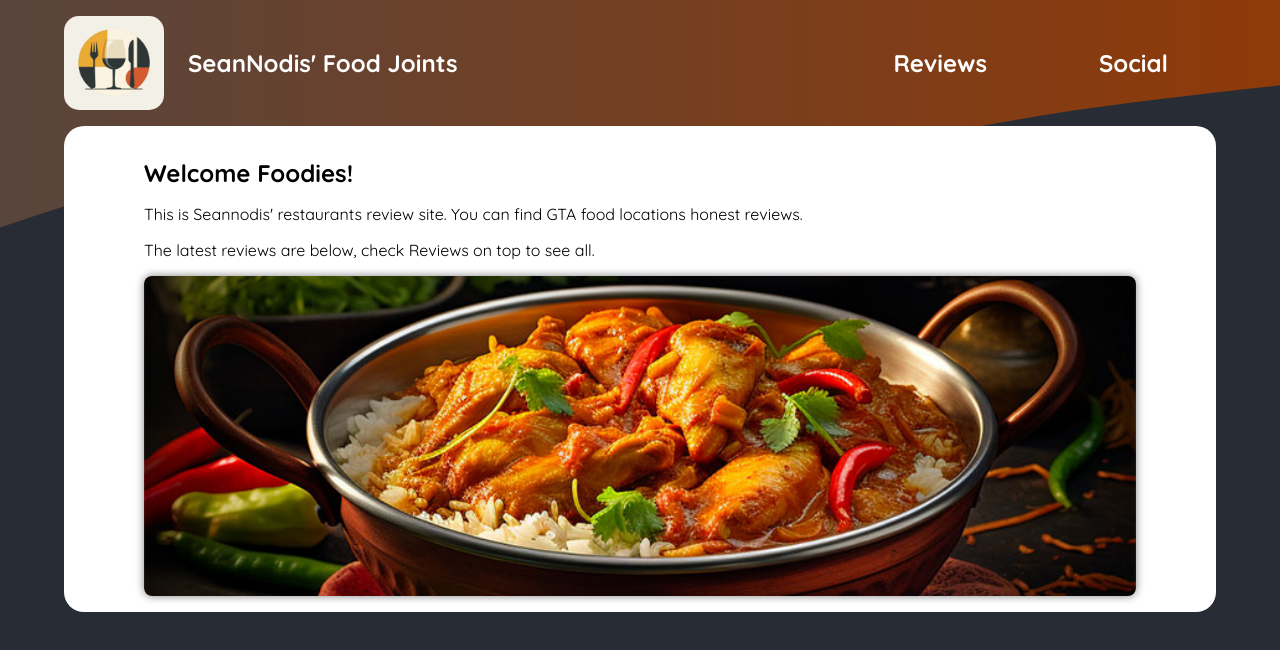
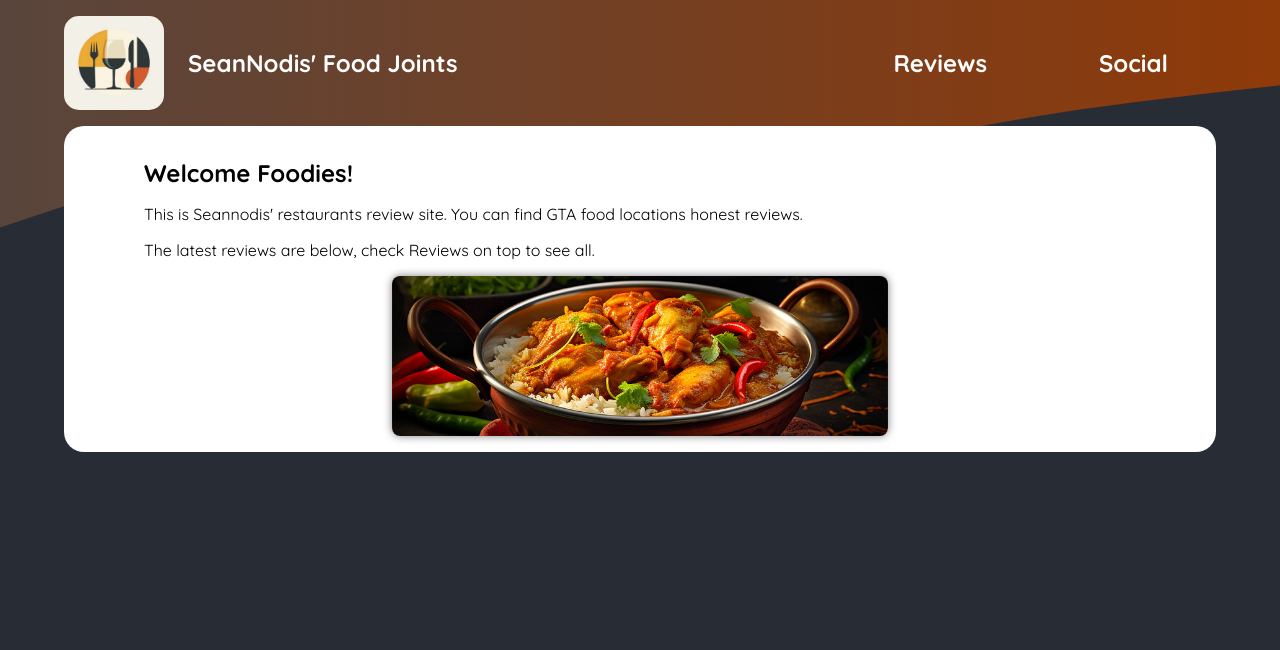
Before and after one commit to sean-xiao-zhao7/nextjs-meals, a Next.js app: page / in a window 1280 px wide. Shown: the top 650 px of the page. Built offline with nearby package versions, Linux system fonts and the light colour scheme.

Commit message:
Center home image

```diff
--- a/app/page.tsx
+++ b/app/page.tsx
@@ -12,7 +12,9 @@ export default function App() {
             <p>
                 The latest reviews are below, check Reviews on top to see all.
             </p>
-            <ImageSlideShow />
+            <div style={{ display: "flex", justifyContent: "center" }}>
+                <ImageSlideShow />
+            </div>
         </main>
     );
 }
--- a/components/slideshow/image-slideshow.module.css
+++ b/components/slideshow/image-slideshow.module.css
@@ -1,7 +1,7 @@
 .slideshow {
     position: relative;
-    width: 100%;
-    height: 20rem;
+    width: 50%;
+    height: 10rem;
     border-radius: 8px;
     overflow: hidden;
     box-shadow: 0 0 0.5rem rgba(0, 0, 0, 0.5);
```
